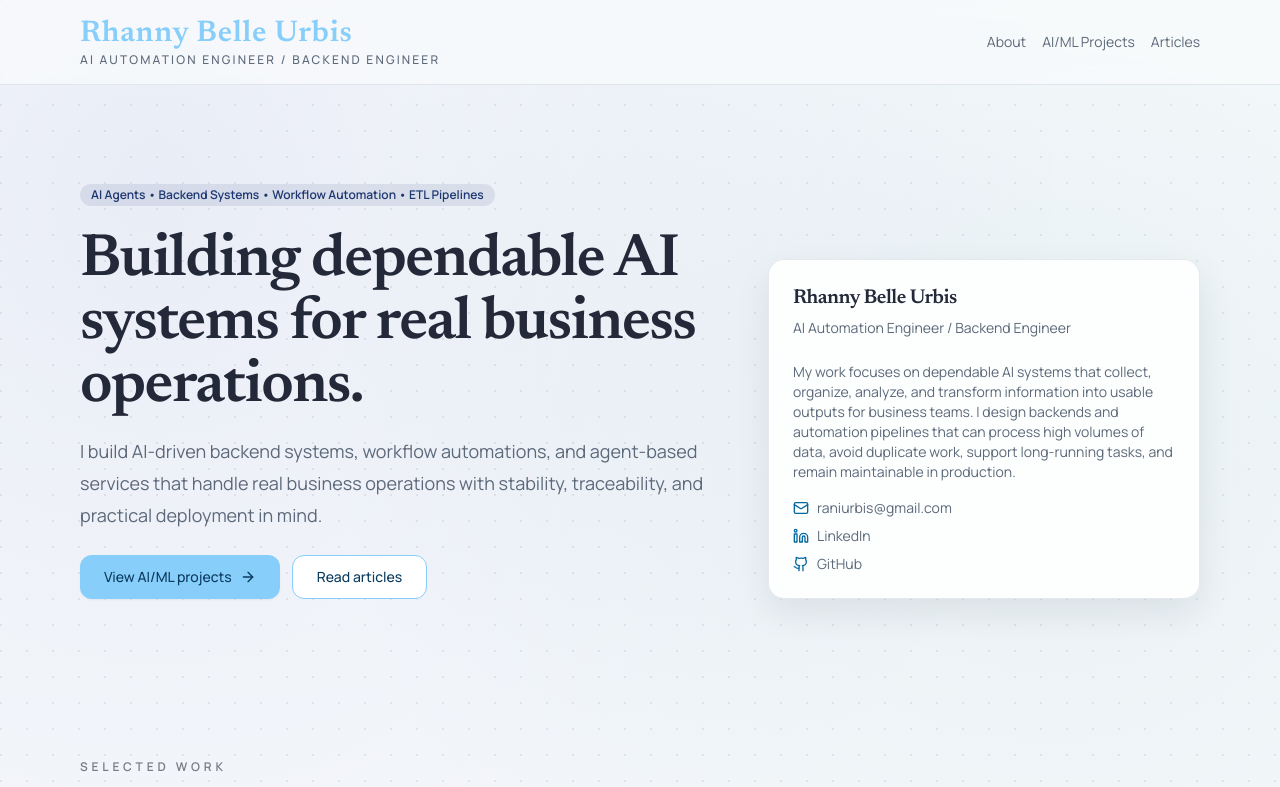
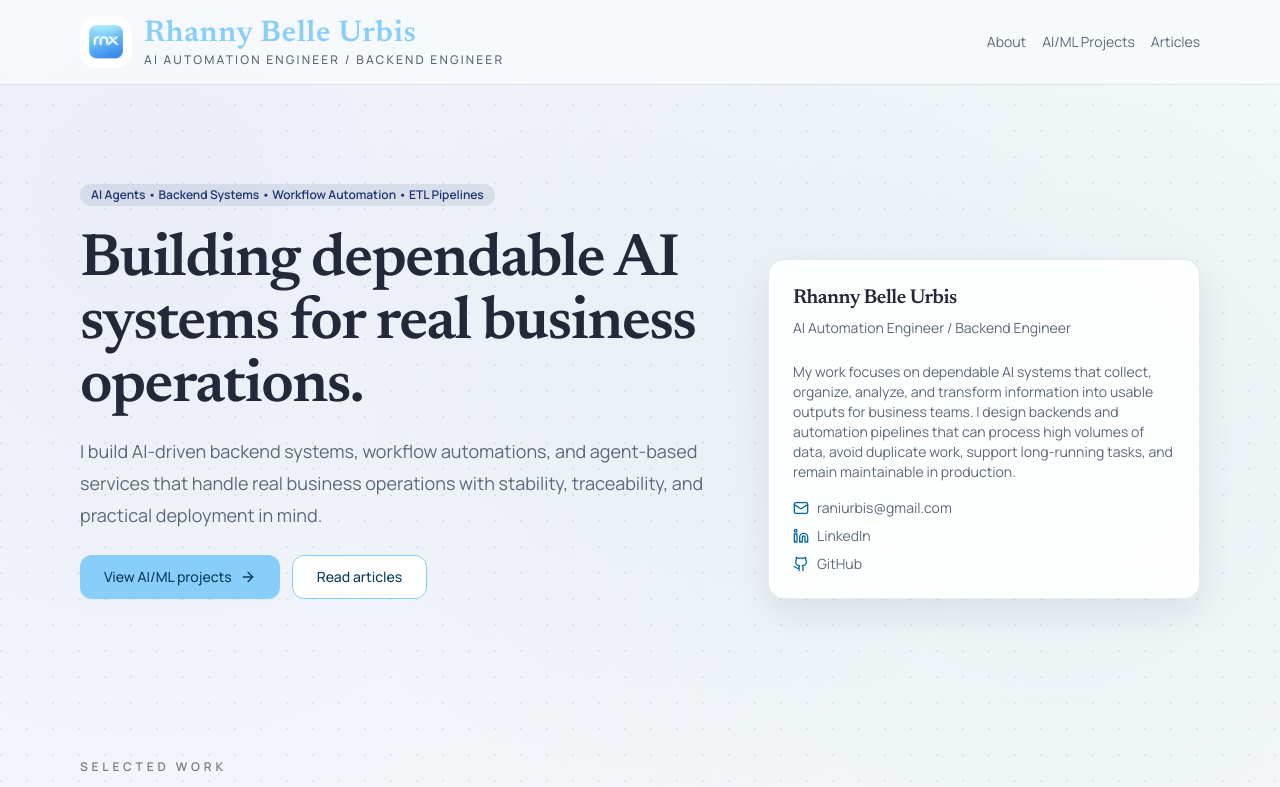
Before and after one commit to rnx2024/rhannybelleurbis, a Next.js app: page / in a window 1280 px wide. Shown: the top 787 px of the page. Built offline with nearby package versions, Linux system fonts and the light colour scheme.

Commit message:
add-logo

```diff
--- a/components/site-header.tsx
+++ b/components/site-header.tsx
@@ -1,3 +1,4 @@
+import Image from "next/image";
 import Link from "next/link";
 import { profile } from "@/data/site";
 
@@ -11,12 +12,22 @@ export function SiteHeader() {
   return (
     <header className="sticky top-0 z-40 border-b border-border/80 bg-background/80 backdrop-blur">
       <div className="mx-auto flex max-w-6xl items-center justify-between px-4 py-4">
-        <Link href="/" className="group">
-          <div className="font-display text-3xl font-semibold tracking-wide text-[#87CEFA]">
-            {profile.name}
-          </div>
-          <div className="text-xs font-medium uppercase tracking-[0.18em] text-muted-foreground">
-            {profile.role}
+        <Link href="/" className="group flex items-center gap-3">
+          <Image
+            src="/rnx-logo.png"
+            alt="RNX logo"
+            width={52}
+            height={52}
+            className="h-[52px] w-[52px] rounded-2xl object-cover"
+            priority
+          />
+          <div>
+            <div className="font-display text-3xl font-semibold tracking-wide text-[#87CEFA]">
+              {profile.name}
+            </div>
+            <div className="text-xs font-medium uppercase tracking-[0.18em] text-muted-foreground">
+              {profile.role}
+            </div>
           </div>
         </Link>
         <nav className="flex items-center gap-4 text-sm text-muted-foreground">
--- a/next.config.ts
+++ b/next.config.ts
@@ -7,6 +7,9 @@ const nextConfig: NextConfig = {
   output: "export",
   trailingSlash: true,
   basePath: isProd ? repo : "",
+  images: {
+    unoptimized: true,
+  },
   turbopack: {
     root: process.cwd(),
   },
```
Also changed, not shown: public/rnx-logo.png (added).
